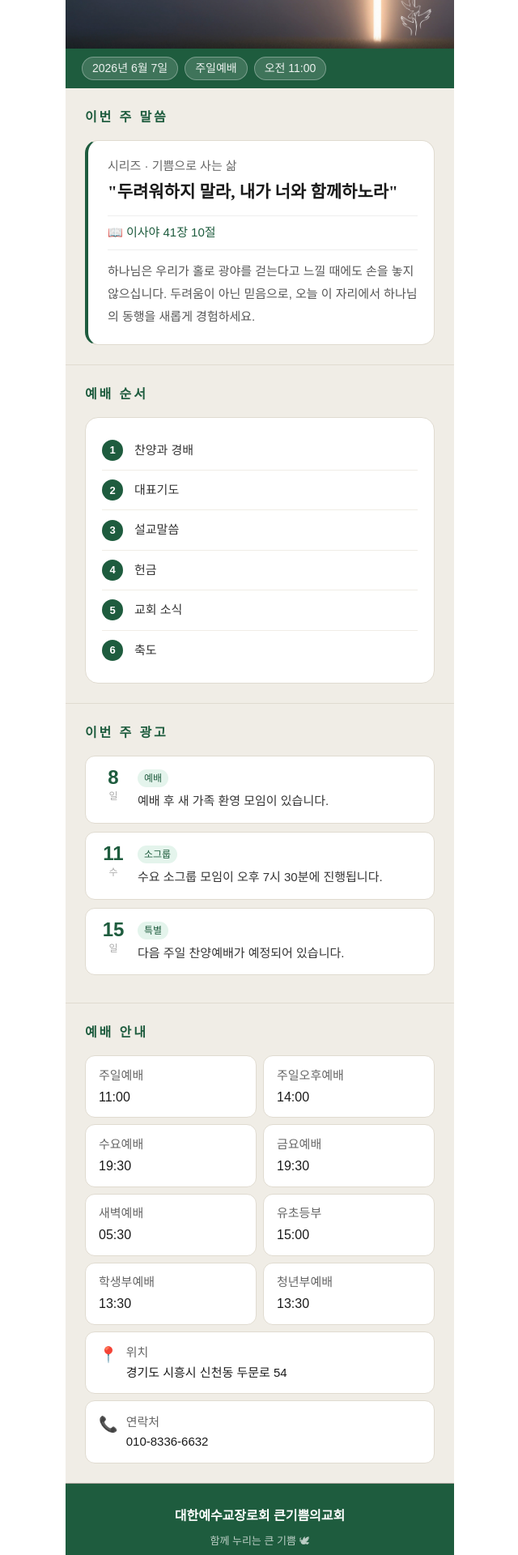
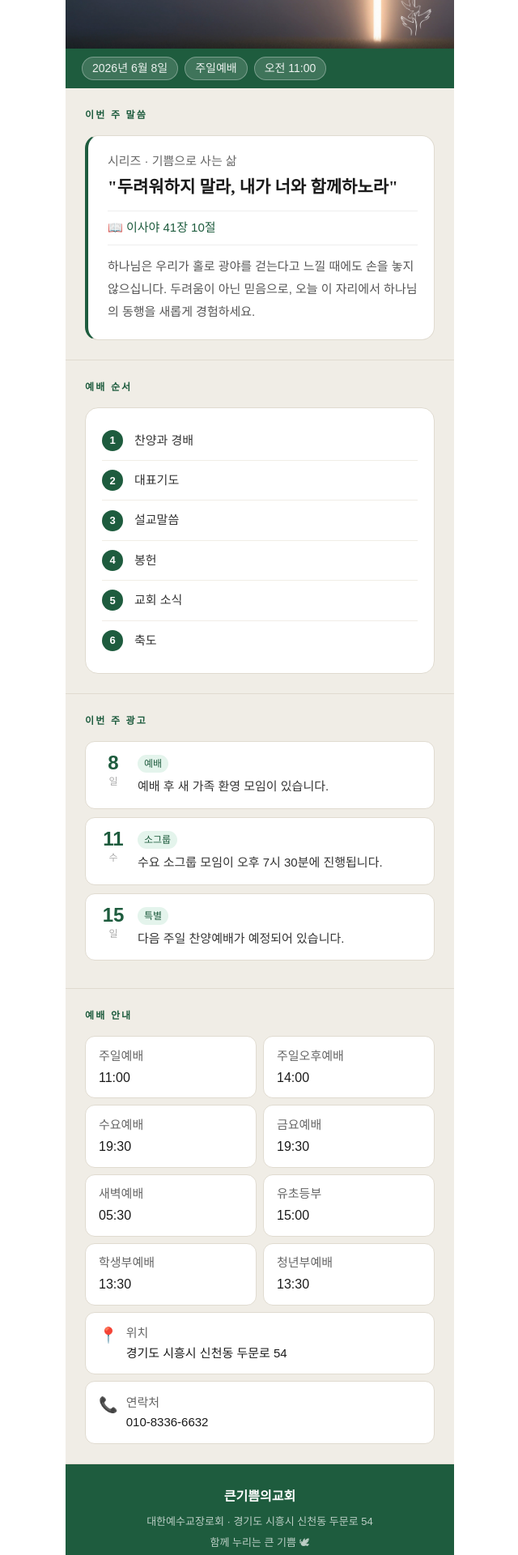
Before and after one commit to daum1972/-church-jubbo, a Next.js app: page / in a window 1280 px wide. Shown: the part 180-2100 px from the top of the page at 81% size, without its empty margins (319-959 px from the left). Built offline with nearby package versions, Linux system fonts and the light colour scheme; no server answers; the database is empty.

Commit message:
add admin page and firebase

```diff
--- a/app/admin/page.tsx
+++ b/app/admin/page.tsx
@@ -1,8 +1,10 @@
 'use client';
 
 import { useState } from 'react';
+import { db } from '../firebase';
+import { doc, setDoc } from 'firebase/firestore';
 
-const PASSWORD = '1234'; // 비밀번호 여기서 변경 가능
+const PASSWORD = '1234';
 
 const defaultData = {
   date: '2026년 6월 8일',
@@ -23,6 +25,7 @@ export default function AdminPage() {
   const [error, setError] = useState('');
   const [data, setData] = useState(defaultData);
   const [saved, setSaved] = useState(false);
+  const [saving, setSaving] = useState(false);
 
   const handleLogin = () => {
     if (pw === PASSWORD) {
@@ -33,10 +36,16 @@ export default function AdminPage() {
     }
   };
 
-  const handleSave = () => {
-    localStorage.setItem('jubboData', JSON.stringify(data));
-    setSaved(true);
-    setTimeout(() => setSaved(false), 2000);
+  const handleSave = async () => {
+    setSaving(true);
+    try {
+      await setDoc(doc(db, 'jubbo', 'current'), data);
+      setSaved(true);
+      setTimeout(() => setSaved(false), 2000);
+    } catch (e) {
+      alert('저장 실패! 다시 시도해주세요.');
+    }
+    setSaving(false);
   };
 
   const updateAnnouncement = (i: number, field: string, value: string) => {
@@ -152,9 +161,9 @@ export default function AdminPage() {
         </div>
 
         {/* 저장 버튼 */}
-        <button onClick={handleSave}
+        <button onClick={handleSave} disabled={saving}
           style={{ width: '100%', padding: '1rem', background: '#1e5c3e', color: '#fff', border: 'none', borderRadius: '12px', fontSize: '16px', fontWeight: 700, cursor: 'pointer' }}>
-          {saved ? '✅ 저장됐어요!' : '저장하기'}
+          {saving ? '저장 중...' : saved ? '✅ 저장됐어요!' : '저장하기'}
         </button>
 
       </div>
--- /dev/null
+++ b/app/firebase.ts
@@ -0,0 +1,14 @@
+import { initializeApp } from "firebase/app";
+import { getFirestore } from "firebase/firestore";
+
+const firebaseConfig = {
+  apiKey: "AIzaSyDaiLllPDSO6IFUCKb7xZU-o_LBwR3F39Q",
+  authDomain: "church-jubbo-cfb1d.firebaseapp.com",
+  projectId: "church-jubbo-cfb1d",
+  storageBucket: "church-jubbo-cfb1d.firebasestorage.app",
+  messagingSenderId: "40720564642",
+  appId: "1:40720564642:web:3edc9564e25d86c10fb2fb",
+};
+
+const app = initializeApp(firebaseConfig);
+export const db = getFirestore(app);
--- a/app/page.tsx
+++ b/app/page.tsx
@@ -1,9 +1,11 @@
 'use client';
 
 import { useState, useEffect } from 'react';
+import { db } from './firebase';
+import { doc, getDoc } from 'firebase/firestore';
 
 const defaultData = {
-  date: '2026년 6월 7일',
+  date: '2026년 6월 8일',
   sermonTitle: '"두려워하지 말라, 내가 너와 함께하노라"',
   sermonSeries: '시리즈 · 기쁨으로 사는 삶',
   bibleVerse: '이사야 41장 10절',
@@ -19,10 +21,18 @@ export default function Home() {
   const [data, setData] = useState(defaultData);
 
   useEffect(() => {
-    const saved = localStorage.getItem('jubboData');
-    if (saved) {
-      setData(JSON.parse(saved));
-    }
+    const fetchData = async () => {
+      try {
+        const docRef = doc(db, 'jubbo', 'current');
+        const docSnap = await getDoc(docRef);
+        if (docSnap.exists()) {
+          setData(docSnap.data() as typeof defaultData);
+        }
+      } catch (e) {
+        console.error('데이터 불러오기 실패:', e);
+      }
+    };
+    fetchData();
   }, []);
 
   return (
@@ -47,7 +57,7 @@ export default function Home() {
 
       {/* 이번 주 말씀 */}
       <div style={{ padding: '1.5rem', borderBottom: '0.5px solid #e0dbd0' }}>
-        <div style={{ fontSize: '16px', letterSpacing: '0.18em', color: '#1e5c3e', fontWeight: 700, marginBottom: '1rem' }}>이번 주 말씀</div>
+        <div style={{ fontSize: '12px', letterSpacing: '0.18em', color: '#1e5c3e', fontWeight: 700, marginBottom: '1rem' }}>이번 주 말씀</div>
         <div style={{ background: '#fff', borderRadius: '16px', padding: '1.25rem 1.25rem 1.25rem 1.5rem', border: '0.5px solid #e0dbd0', borderLeft: '4px solid #1e5c3e' }}>
           <div style={{ fontSize: '15px', color: '#666', marginBottom: '5px' }}>{data.sermonSeries}</div>
           <div style={{ fontFamily: 'serif', fontSize: '21px', fontWeight: 700, lineHeight: 1.5, color: '#1a1a1a', marginBottom: '0.8rem' }}>{data.sermonTitle}</div>
@@ -60,13 +70,13 @@ export default function Home() {
 
       {/* 예배 순서 */}
       <div style={{ padding: '1.5rem', borderBottom: '0.5px solid #e0dbd0' }}>
-        <div style={{ fontSize: '16px', letterSpacing: '0.18em', color: '#1e5c3e', fontWeight: 700, marginBottom: '1rem' }}>예배 순서</div>
+        <div style={{ fontSize: '12px', letterSpacing: '0.18em', color: '#1e5c3e', fontWeight: 700, marginBottom: '1rem' }}>예배 순서</div>
         <div style={{ background: '#fff', borderRadius: '16px', padding: '1rem 1.25rem', border: '0.5px solid #e0dbd0' }}>
           {[
             { num: '1', title: '찬양과 경배' },
             { num: '2', title: '대표기도' },
             { num: '3', title: '설교말씀' },
-            { num: '4', title: '헌금' },
+            { num: '4', title: '봉헌' },
             { num: '5', title: '교회 소식' },
             { num: '6', title: '축도' },
           ].map((item, i, arr) => (
@@ -80,7 +90,7 @@ export default function Home() {
 
       {/* 이번 주 광고 */}
       <div style={{ padding: '1.5rem', borderBottom: '0.5px solid #e0dbd0' }}>
-        <div style={{ fontSize: '16px', letterSpacing: '0.18em', color: '#1e5c3e', fontWeight: 700, marginBottom: '1rem' }}>이번 주 광고</div>
+        <div style={{ fontSize: '12px', letterSpacing: '0.18em', color: '#1e5c3e', fontWeight: 700, marginBottom: '1rem' }}>이번 주 광고</div>
         {data.announcements.map((item, i) => (
           <div key={i} style={{ background: '#fff', borderRadius: '12px', padding: '0.9rem 1rem', border: '0.5px solid #e0dbd0', display: 'flex', gap: '12px', marginBottom: '10px' }}>
             <div style={{ textAlign: 'center', minWidth: '36px' }}>
@@ -96,8 +106,8 @@ export default function Home() {
       </div>
 
       {/* 예배 안내 */}
-      <div style={{ padding: '1.5rem', borderBottom: '0.5px solid #a8a59c' }}>
-        <div style={{ fontSize: '16px', letterSpacing: '0.18em', color: '#1e5c3e', fontWeight: 700, marginBottom: '1rem' }}>예배 안내</div>
+      <div style={{ padding: '1.5rem', borderBottom: '0.5px solid #e0dbd0' }}>
+        <div style={{ fontSize: '12px', letterSpacing: '0.18em', color: '#1e5c3e', fontWeight: 700, marginBottom: '1rem' }}>예배 안내</div>
         <div style={{ display: 'grid', gridTemplateColumns: 'repeat(2, 1fr)', gap: '8px', marginBottom: '8px' }}>
           {[
             { name: '주일예배', time: '11:00' },
@@ -137,8 +147,8 @@ export default function Home() {
 
       {/* 푸터 */}
       <div style={{ background: '#1e5c3e', padding: '1.5rem', textAlign: 'center', color: 'rgba(255,255,255,0.7)', fontSize: '13px', lineHeight: 2 }}>
-        <div style={{ color: '#fff', fontSize: '16px', display: 'block', marginBottom: '2px', fontWeight: 'bold' }}>대한예수교장로회 큰기쁨의교회</div>
-
+        <div style={{ color: '#fff', fontSize: '16px', display: 'block', marginBottom: '2px', fontWeight: 'bold' }}>큰기쁨의교회</div>
+        대한예수교장로회 · 경기도 시흥시 신천동 두문로 54<br/>
         함께 누리는 큰 기쁨 🕊
       </div>
 
--- a/package.json
+++ b/package.json
@@ -9,6 +9,7 @@
     "lint": "eslint"
   },
   "dependencies": {
+    "firebase": "^12.14.0",
     "next": "16.2.7",
     "react": "19.2.4",
     "react-dom": "19.2.4"
```
Also changed, not shown: 1 other file (tests, documents, lock files or other folders).
